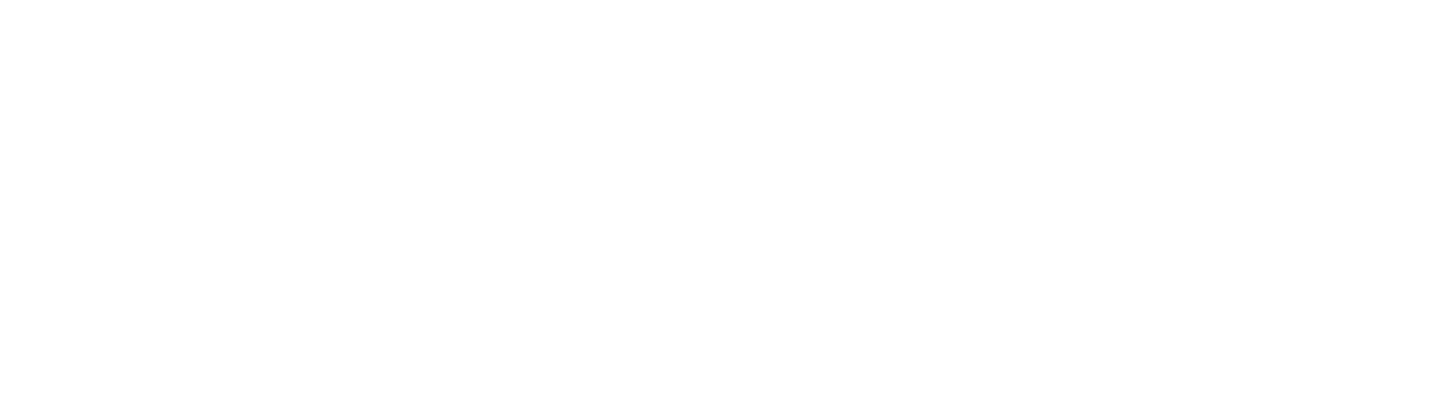
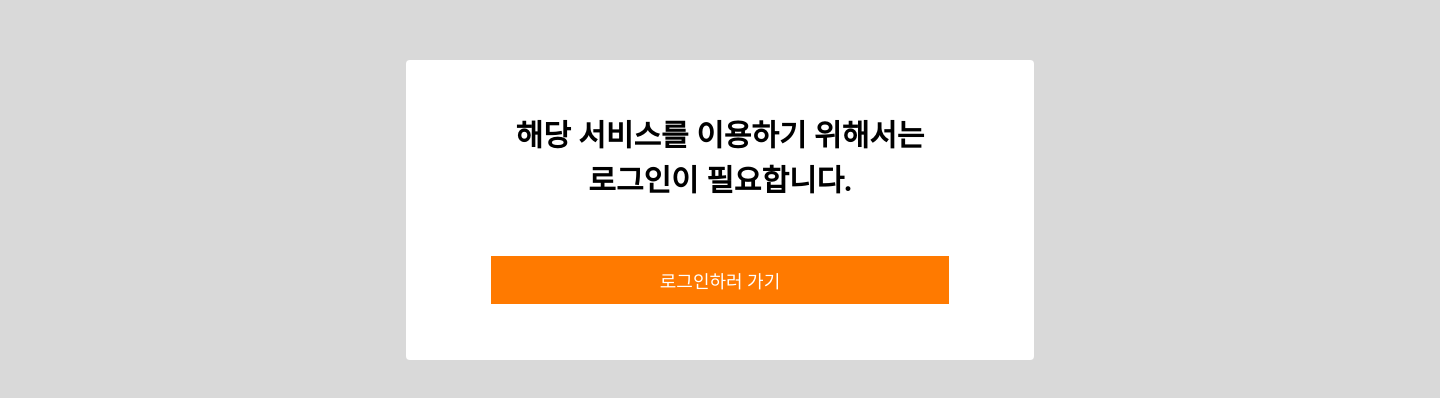
Before and after one commit to Stagecontainer/Client, a React (Vite) app: page /company/regist in a window 1280 px wide. Before the commit this address had no page. Shown: the part 190-588 px from the top of the page, 1440 px wide, since content can reach past the window. Built offline with nearby package versions, Linux system fonts and the light colour scheme; a web font is replaced by a local one.

Commit message:
feat-hmm : 로그인 필요 페이지 구현

```diff
--- a/src/App.jsx
+++ b/src/App.jsx
@@ -19,6 +19,7 @@
 import OrderCompletePage from "./pages/order/OrderCompletePage";
 import OrderProgressPage from "./pages/order/OrderProgressPage";
 import RegistCompletePage from "./pages/company/RegistCompletePage";
+import NeedLoginPage from "./pages/NeedLoginPage";
 
 function App() {
   const { isAuthenticated } = useContext(AuthenticationContext);
@@ -38,18 +39,22 @@
 
               <Route path="/company">
                 <Route index element={<CompanyHomePage />} />
-                {isAuthenticated && (
+                {isAuthenticated ? (
                   <Route path="/company/regist">
-                    <Route index element={<RegistCompanyPage/>}/>
+                    <Route index element={<RegistCompanyPage />} />
                     <Route
                       path="/company/regist/complete"
                       element={<RegistCompletePage />}
                     />
                   </Route>
+                ) : (
+                  <Route path="/company/regist">
+                    <Route index element={<NeedLoginPage />} />
+                  </Route>
                 )}
 
                 <Route path="/company/search" element={<SearchItemPage />} />
-                {isAuthenticated && (
+                {isAuthenticated ? (
                   <Route path="/company/products/:id">
                     <Route index element={<SearchDetailPage />} />
                     <Route
@@ -69,6 +74,10 @@
                       element={<OrderProgressPage />}
                     />
                   </Route>
+                ) : (
+                  <Route path="/company/products/">
+                    <Route index element={<NeedLoginPage />} />
+                  </Route>
                 )}
               </Route>
             </Route>
--- /dev/null
+++ b/src/pages/NeedLoginPage.jsx
@@ -0,0 +1,20 @@
+import { useNavigate } from "react-router-dom";
+import { Container } from "../styles/pages/NeedLoginPage";
+
+const NeedLoginPage = () => {
+    const navigate = useNavigate();
+  return (
+    <Container>
+      <div className="modal">
+        <div>
+          <span>해당 서비스를 이용하기 위해서는</span>
+          <br />
+          <span>로그인이 필요합니다.</span>
+        </div>
+        <button onClick={() => navigate('/login')}>로그인하러 가기</button>
+      </div>
+    </Container>
+  );
+};
+
+export default NeedLoginPage;
--- /dev/null
+++ b/src/styles/pages/NeedLoginPage.js
@@ -0,0 +1,45 @@
+import styled from "styled-components";
+
+const Container = styled.div`
+    min-width: 1440px;
+    width: 100%;
+    height: 100%;
+    position: absolute;
+    top: 0px;
+    background-color: #D9D9D9;
+
+    display: flex;
+    justify-content: center;
+    align-items: center;
+    & .modal {
+        width: 628px;
+        height: 300px;
+        background-color: #FFFFFF;
+        border-radius: 4px;
+
+        display: flex;
+        flex-direction: column;
+        justify-content: center;
+        align-items: center;
+        gap: 50px;
+
+        & > div {
+            text-align: center;
+            line-height: 40px;
+            & > span {
+                font-size: 30px;
+                font-weight: 700;
+            }
+        }
+        & > button {
+            width: 458px;
+            height: 48px;
+            border: none;
+            background-color: ${(props) => props.theme.color.main};
+            color : #FFFFFF;
+            font-size: 18px;
+        }
+    }
+`;
+
+export {Container}
```
